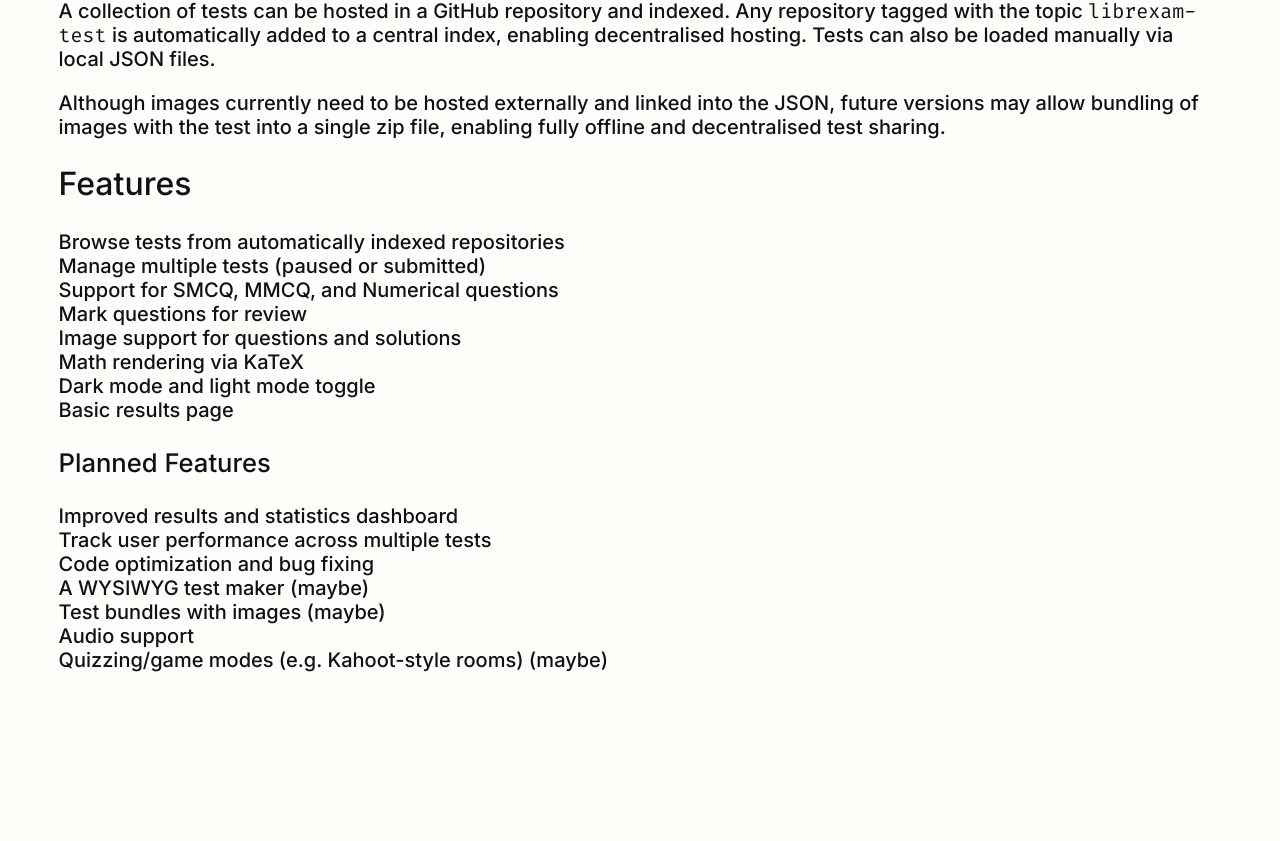
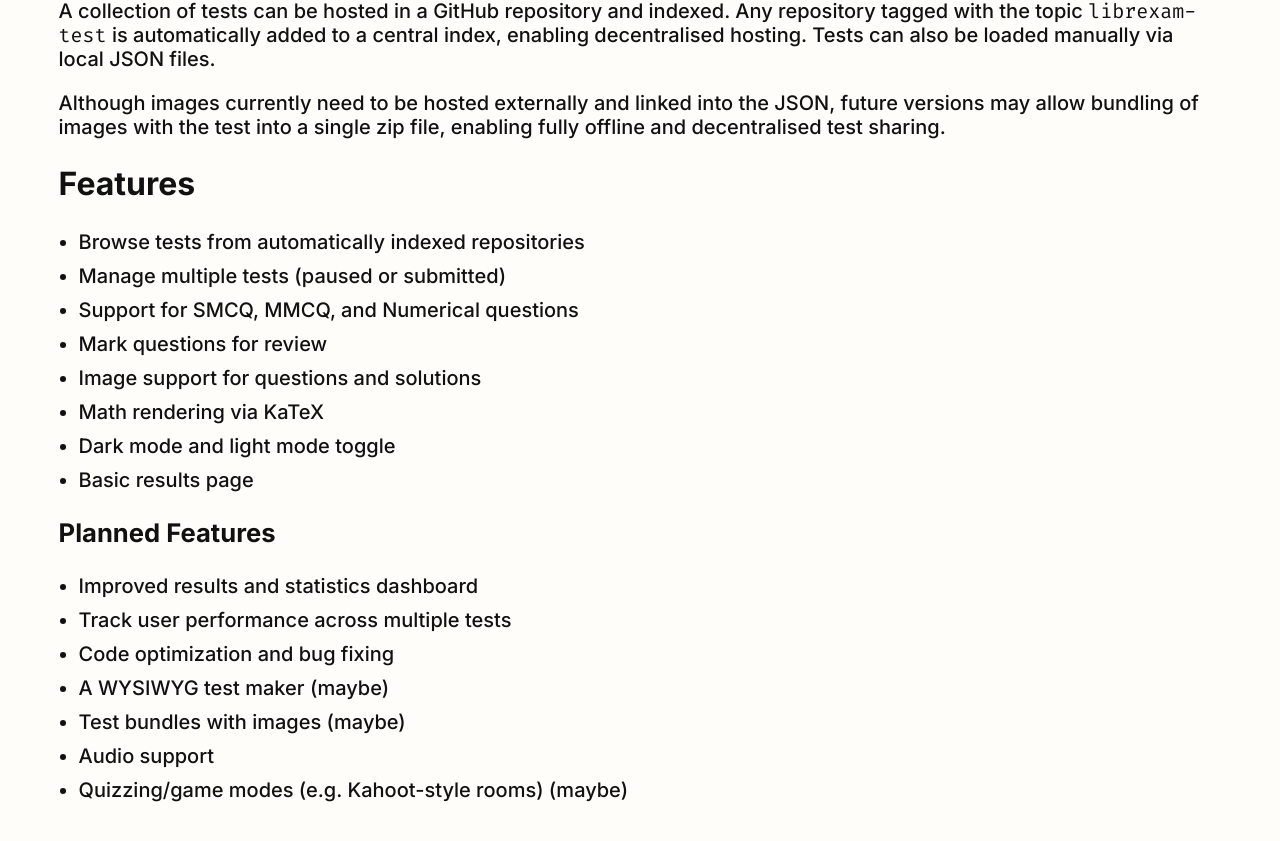
Before and after one commit to sayakdattagupta/librexam, a Vue app: page /about in a window 1280 px wide. Shown: the part 529-1370 px from the top of the page. Before the commit the page ends 1235 px from the top, so only its background shows below. Built offline with nearby package versions, Linux system fonts and the light colour scheme.

Commit message:
Storage updates; Question paper rendering updates

```diff
--- a/src/components/CreateTest.vue
+++ b/src/components/CreateTest.vue
@@ -23,7 +23,7 @@
             {
               "type": "SMCQ",
               "text": "What is the acceleration due to gravity on Earth?",
-              "image": "", //solution image
+              "image": "", //question image
               "options": ["9.8 m/s²", "10 m/s²", "9.6 m/s²", "8.9 m/s²"],
               "answer": 0
               "solution": "The acceleration due to gravity is 9.8",
--- a/src/components/GitLoader.vue
+++ b/src/components/GitLoader.vue
@@ -26,17 +26,25 @@ const allTags = computed(() => {
 
 async function fetchCentralRepoIndex() {
   const cacheKey = "cached-indexedRepos";
+
   try {
     const res = await fetch(`${CENTRAL_INDEX_URL}?t=${Date.now()}`);
     if (!res.ok) throw new Error("Failed to load central index");
 
-    const data = await res.json();
-    if (!data.repositories || data.repositories.length === 0) {
+    const latestData = await res.json();
+    if (!latestData.repositories || latestData.repositories.length === 0) {
       throw new Error("Received empty central index");
     }
 
-    loadedRepos.value = data.repositories;
-    localStorage.setItem(cacheKey, JSON.stringify(data));
+    const cachedRaw = localStorage.getItem(cacheKey);
+    const cached = cachedRaw ? JSON.parse(cachedRaw) : null;
+
+    if (JSON.stringify(latestData) !== JSON.stringify(cached)) {
+      localStorage.setItem(cacheKey, JSON.stringify(latestData));
+      console.log("Central index updated in localStorage.");
+    }
+
+    loadedRepos.value = latestData.repositories;
   } catch (err) {
     console.error("Error loading indexedRepos.json:", err);
 
@@ -45,7 +53,9 @@ async function fetchCentralRepoIndex() {
       try {
         const data = JSON.parse(cached);
         loadedRepos.value = data.repositories || [];
-        alert("Using cached central index due to error or empty result.");
+        console.warn(
+          "Using cached central index due to fetch error or empty result.",
+        );
       } catch (parseErr) {
         console.error("Error parsing cached central index:", parseErr);
         alert("Could not load central test repository list.");
@@ -71,10 +81,17 @@ async function fetchAllIndexes() {
       const fetchedTests = await res.json();
 
       if (Array.isArray(fetchedTests) && fetchedTests.length > 0) {
+        const cachedRaw = localStorage.getItem(cacheKey);
+        const cached = cachedRaw ? JSON.parse(cachedRaw) : null;
+
+        if (JSON.stringify(fetchedTests) !== JSON.stringify(cached)) {
+          localStorage.setItem(cacheKey, JSON.stringify(fetchedTests));
+          console.log(`✅ Updated cache for ${repo.full_name}`);
+        }
+
         tests = fetchedTests;
-        localStorage.setItem(cacheKey, JSON.stringify(fetchedTests)); // ✅ Save cache
       } else {
-        throw new Error("Fetched index is empty, using cache");
+        throw new Error("Fetched index is empty");
       }
     } catch (err) {
       console.warn(`Error loading index for ${repo.full_name}:`, err);
@@ -83,6 +100,7 @@ async function fetchAllIndexes() {
       if (cached) {
         try {
           tests = JSON.parse(cached);
+          console.warn(`⚠️ Using cached index for ${repo.full_name}`);
         } catch (parseErr) {
           console.error(
             `Error parsing cached index for ${repo.full_name}:`,
@@ -302,7 +320,7 @@ onMounted(() => {
     </ul>
   </div>
 </template>
-<style>
+<style scoped>
 .tName:hover {
   cursor: pointer;
 }
--- a/src/components/HomePage.vue
+++ b/src/components/HomePage.vue
@@ -16,7 +16,7 @@
         width: 20%;
       "
       to="/loadTest"
-      >Browse Tests</RouterLink
+      >Begin</RouterLink
     >
     <h3
       @click="scrollToSection"
--- a/src/components/QuestionPaper.vue
+++ b/src/components/QuestionPaper.vue
@@ -98,7 +98,8 @@
 
         <p style="margin-top: 4em">
           This document has been generated by LibrExam. Check out
-          https://github.com/sayakdattagupta/librexam.
+          https://librexam.vercel.app or
+          https://github.com/sayakdattagupta/librexam to learn more.
         </p>
       </div>
     </div>
@@ -214,6 +215,7 @@ async function downloadAsPdf() {
 
 .exporting {
   padding: 2em;
+  width: 1024px;
 }
 
 img {
--- a/src/views/About.vue
+++ b/src/views/About.vue
@@ -30,7 +30,7 @@
     single zip file, enabling fully offline and decentralised test sharing.
   </p>
 
-  <h2>Features</h2>
+  <h2><b>Features</b></h2>
   <ul>
     <li>Browse tests from automatically indexed repositories</li>
     <li>Manage multiple tests (paused or submitted)</li>
@@ -42,7 +42,7 @@
     <li>Basic results page</li>
   </ul>
 
-  <h3>Planned Features</h3>
+  <h3><b>Planned Features</b></h3>
   <ul>
     <li>Improved results and statistics dashboard</li>
     <li>Track user performance across multiple tests</li>
@@ -57,3 +57,13 @@
 import { RouterView, useRouter } from "vue-router";
 const router = useRouter();
 </script>
+<style scoped>
+ul {
+  margin-left: 1em;
+}
+li {
+  margin-bottom: 0.5em;
+  list-style: disc;
+  display: list-item;
+}
+</style>
--- a/src/views/TestInfo.vue
+++ b/src/views/TestInfo.vue
@@ -29,7 +29,7 @@
     <div>
       <button @click="startTest" style="margin-right: 1em">Start Test</button>
       <button @click="showPreview = true" style="margin-bottom: 2rem">
-        Show Question Paper
+        View or Download (PDF)
       </button>
       <QuestionPaper v-model:showPreview="showPreview" />
     </div>
@@ -69,7 +69,7 @@ function backOff() {
   router.push("/loadTest/");
 }
 </script>
-<style>
+<style scoped>
 .backLink:hover {
   cursor: pointer;
 }
```
